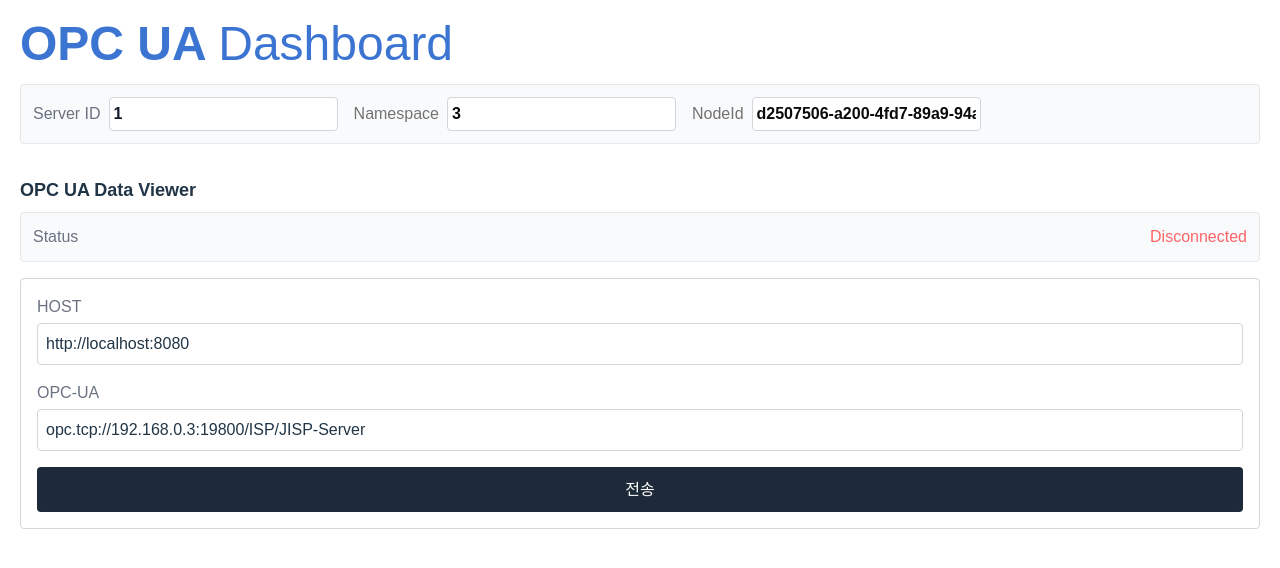
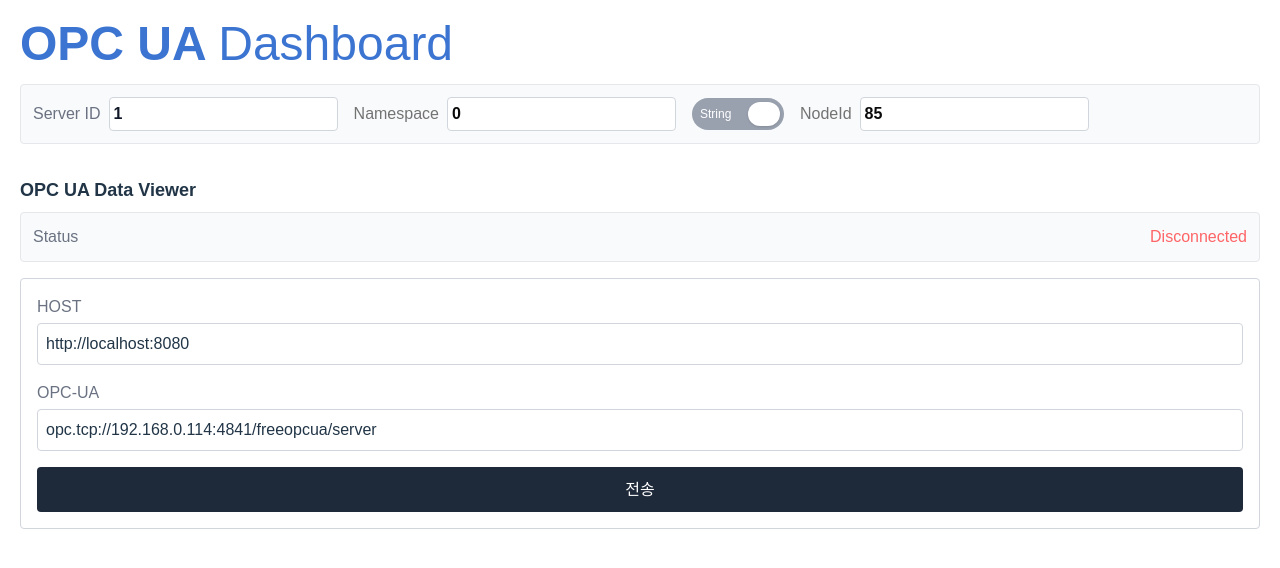
Before and after one commit to emalron/opcdashboard, a React (Vite) app: page / in a window 1280 px wide. Shown: the top 568 px of the page. Built offline with nearby package versions, Linux system fonts and the light colour scheme; a web font is replaced by a local one.

Commit message:
fixed for string Nodeid

```diff
--- a/src/App.jsx
+++ b/src/App.jsx
@@ -1,11 +1,10 @@
 import React, { useState } from "react";
 import "./App.css";
 import OpcUaDataViewer from "./components/OpcUaDataViewer";
+import OpcRootNodeForm from "./components/OpcRootNodeForm";
+import { OpcProvider } from "./components/OpcContext";
 
 function App() {
-  const [serverId, setServerId] = useState(1);
-  const [namespace, setNamespace] = useState(3);
-  const [nodeId, setNodeId] = useState('d2507506-a200-4fd7-89a9-94a156ba1584');
 
   return (
     <div className="App">
@@ -13,38 +12,10 @@ function App() {
         OPC UA <span className="text-5xl font-thin">Dashboard</span>
       </h1>
       <div>
-        <div className="flex items-center p-3 bg-gray-50 rounded-sm border border-gray-200 gap-4 flex-wrap">
-          <label className="flex gap-2 items-center">
-            <span className="text-base text-gray-500 font-light">Server ID</span>
-            <input
-              type="number"
-              className="text-gray-900 font-semibold border border-gray-300 p-1 rounded-sm bg-white"
-              value={serverId}
-              onChange={(e) => setServerId(Number(e.target.value))}
-              min="1"
-            />
-          </label>
-          <label className="flex gap-2 items-center">
-            <span className="text-neutral-500 font-light">Namespace</span>
-            <input
-              type="number"
-              className="bg-white text-neutral-950 font-semibold border border-gray-300 p-1 focus:outline-none focus:ring-blue-500 focus:border-blue-500 rounded-sm"
-              value={namespace}
-              onChange={(e) => setNamespace(Number(e.target.value))}
-              min="0"
-            />
-          </label>
-          <label className="flex gap-2 items-center">
-            <span className="text-neutral-500 font-light">NodeId</span>
-            <input
-              type="text"
-              className="bg-white text-neutral-950 font-semibold border border-gray-300 p-1 focus:outline-none focus:ring-blue-500 focus:border-blue-500 rounded-sm"
-              value={nodeId}
-              onChange={(e) => setNodeId(e.target.value)}
-            />
-          </label>
-        </div>
-        <OpcUaDataViewer serverId={serverId} namespace={namespace} nodeId={nodeId} />
+        <OpcProvider>
+          <OpcRootNodeForm />
+          <OpcUaDataViewer />
+        </OpcProvider>
       </div>
     </div>
   );
--- a/src/components/OpcConnector.jsx
+++ b/src/components/OpcConnector.jsx
@@ -1,7 +1,8 @@
 import React, { useState } from "react";
 
 const OpcConnector = ({ serverUrl, setServerUrl, setOpcConnected }) => {
-  const [opcUrl, setOpcUrl] = useState("opc.tcp://192.168.0.3:19800/ISP/JISP-Server");
+  // 예방진단 opc endpoint: opc.tcp://192.168.0.3:19800/ISP/JISP-Server
+  const [opcUrl, setOpcUrl] = useState("opc.tcp://192.168.0.114:4841/freeopcua/server");
   const [loading, setLoading] = useState(false);
   const [error, setError] = useState(false);
   const [response, setResponse] = useState("");
@@ -50,7 +51,7 @@ const OpcConnector = ({ serverUrl, setServerUrl, setOpcConnected }) => {
         </div>
         <div className="mb-4">
           <label className="block text-base text-gray-500 font-light mb-1">OPC-UA</label>
-          <input type="text" value="opc.tcp://192.168.0.3:19800/ISP/JISP-Server" onChange={(e) => setOpcUrl(e.target.value)} className="w-full p-2 border rounded-sm border-gray-300" required />
+          <input type="text" value={opcUrl} onChange={(e) => setOpcUrl(e.target.value)} className="w-full p-2 border rounded-sm border-gray-300" required />
         </div>
         <button type="submit" disabled={loading} className="w-full bg-gray-800! text-white p-2 rounded-sm! hover:bg-blue-600! disabled:bg-gray-400!">
           {loading ? "전송 중..." : "전송"}
--- /dev/null
+++ b/src/components/OpcContext.jsx
@@ -0,0 +1,51 @@
+import React, { createContext, useState, useContext, useMemo } from 'react';
+
+const OpcContext = createContext(null);
+
+export function OpcProvider({ children }) {
+    // 모든 OPC UA 파라미터 상태 관리
+    const [isNumber, setIsNumber] = useState(false);
+    const [namespace, setNamespace] = useState(0);
+    const [nodeId, setNodeId] = useState('85');
+    const [serverId, setServerId] = useState(1);
+
+    // 타입 값 계산 ('s' = String, 'i' = Number)
+    const typeValue = isNumber ? 'i' : 's';
+
+    const formattedNodeId = nodeId ?
+        `ns=${namespace};${typeValue}=${nodeId}` :
+        '';
+
+    // 성능 최적화를 위한 Context 값 메모이제이션
+    const value = useMemo(() => ({
+        // 상태값
+        serverId,
+        namespace,
+        nodeId,
+        isNumber,
+        typeValue,
+        formattedNodeId,
+
+        setServerId,
+        setNamespace,
+        setNodeId,
+        setIsNumber,
+        toggleType: () => setIsNumber(prev => !prev)
+    }), [serverId, namespace, nodeId, isNumber]);
+
+    return (
+        <OpcContext.Provider value={value}>
+            {children}
+        </OpcContext.Provider>
+    );
+}
+
+export function useOpc() {
+    const context = useContext(OpcContext);
+
+    if(context === undefined || context === null) {
+        throw new Error('useOpc must be used within an OpcProvider');
+    }
+
+    return context;
+}
--- /dev/null
+++ b/src/components/OpcRootNodeForm.jsx
@@ -0,0 +1,57 @@
+import React, {useState} from 'react';
+import { OpcProvider, useOpc } from './OpcContext';
+import OpcTypeToggle from './OpcTypeToggle';
+
+const NodeIdDisplay = () => {
+    const { formattedNodeId } = useOpc();
+
+    return (
+        <div className='p-4 bg-white border border-gray-200 rounded-md'>
+            <h2 className='text-lg font-medium mb-3'>Root Node</h2>
+            <div className='mb-4 p-3 bg-gray-50 rounded border border-gray-300'>
+                <span className='font-mono'>{formattedNodeId || 'enter root node id'}</span>
+            </div>
+            <div className='text-sm text-gray-600 mb-2'>
+                Format: <code className='bg-gray-100 px-1 py-0.5 rounded'>ns={namespace};{type}={nodeId}</code>
+            </div>
+        </div>
+    );
+};
+
+const OpcRootNodeForm = () => {
+    const { serverId, setServerId, namespace, setNamespace, nodeId, setNodeId } = useOpc();
+
+    return (
+        <div className="flex items-center p-3 bg-gray-50 rounded-sm border border-gray-200 gap-4 flex-wrap">
+            <label className="flex gap-2 items-center">
+                <span className="text-base text-gray-500 font-light">Server ID</span>
+                <input
+                    type="number"
+                    className="text-gray-900 font-semibold border border-gray-300 p-1 rounded-sm bg-white"
+                    value={serverId}
+                    onChange={(e) => setServerId(Number(e.target.value))}
+                    min="1"/>
+            </label>
+            <label className="flex gap-2 items-center">
+                <span className="text-neutral-500 font-light">Namespace</span>
+                <input
+                    type="number"
+                    className="bg-white text-neutral-950 font-semibold border border-gray-300 p-1 focus:outline-none focus:ring-blue-500 focus:border-blue-500 rounded-sm"
+                    value={namespace}
+                    onChange={(e) => setNamespace(Number(e.target.value))}
+                    min="0"/>
+            </label>
+            <OpcTypeToggle />
+            <label className="flex gap-2 items-center">
+                <span className="text-neutral-500 font-light">NodeId</span>
+                <input
+                    type="text"
+                    className="bg-white text-neutral-950 font-semibold border border-gray-300 p-1 focus:outline-none focus:ring-blue-500 focus:border-blue-500 rounded-sm"
+                    value={nodeId}
+                    onChange={(e) => setNodeId(e.target.value)}/>
+            </label>
+        </div>
+    );
+}
+
+export default OpcRootNodeForm;
--- /dev/null
+++ b/src/components/OpcTypeToggle.jsx
@@ -0,0 +1,26 @@
+import React from "react";
+import { useOpc } from "./OpcContext";
+
+function OpcTypeToggle() {
+    const { isNumber, setIsNumber } = useOpc();
+
+    return (
+    <label className="flex gap-2 items-center">
+        <div
+            className="text-neutral-500 font-center cursor-pointer"
+            onClick={() => setIsNumber(!isNumber)}>
+            <div className={`relative w-23 h-8 rounded-full transition-all duration-200
+                ${isNumber ? 'bg-blue-500' : 'bg-gray-400'}`}>
+                <div className={`absolute top-1 h-6 w-8 bg-white rounded-full transition-all duration-200 shadow
+                    ${isNumber ? 'left-1' : 'left-14'}`} />
+                <div className="absolute inset-0 flex items-center justify-between px-2 text-xs text-white font-medium">
+                    <span className={`${isNumber ? 'opacity-0' : 'opacity-100'} transition-opacity duration-200`}>String</span>
+                    <span className={`${isNumber ? 'opacity-100' : 'opacity-0'} transition-opacity duration-200`}>Number</span>
+                </div>
+            </div>
+        </div>
+    </label>
+    )
+}
+
+export default React.memo(OpcTypeToggle);
--- a/src/components/OpcUaBrowser.jsx
+++ b/src/components/OpcUaBrowser.jsx
@@ -1,5 +1,6 @@
 import React, {useState, useEffect} from 'react';
 import { ChevronRight, ChevronDown, Box, Tag, Database, Grid, Layers, Server, RotateCw, Cable } from 'lucide-react';
+import { useOpc } from './OpcContext';
 
 const nodeIcons = {
     Object: <Box className="text-blue-600" size={18} />,
@@ -21,7 +22,7 @@ const TreeNode = ({namespace, node, fetchChildren, serverUrl}) => {
         if(!isExpanded && children.length == 0) {
             setLoading(true);
             try {
-                const childrenNodes = await fetchChildren(namespace, node.identifier);
+                const childrenNodes = await fetchChildren(namespace, node.identifier, node.idType);
                 setChildren(childrenNodes.children);
                 console.log(childrenNodes)
             } catch(error) {
@@ -37,9 +38,9 @@ const TreeNode = ({namespace, node, fetchChildren, serverUrl}) => {
         return nodeIcons[node.nodeClass] || <Box size={18} />;
     };
 
-    const sendNodeToApi = (namespace, identifier) => {
+    const sendNodeToApi = (namespace, identifier, type) => {
         console.log(serverUrl)
-        fetch(`${serverUrl}/traverse/${namespace}/${identifier}`)
+        fetch(`${serverUrl}/traverse/${namespace}/${type}/${identifier}`)
     }
 
     return (
@@ -59,14 +60,14 @@ const TreeNode = ({namespace, node, fetchChildren, serverUrl}) => {
                 <span className="mr-2">{getNodeIcon()}</span>
                 <span className="font-medium">{node.name}</span>
                 <span className="ml-2 text-xs text-gray-500">
-                    ({node.nodeClass}, NS: {node.namespaceIndex}, identifier: {node.identifier})
+                    ({node.nodeClass}, NS: {node.namespaceIndex}, identifier: {node.idType}={node.identifier})
                 </span>
                 {
                     node.hasChildren && (
                         <Cable className="ml-2 hover:text-red-700" size={16}
                             onClick={(e) => {
                                 e.stopPropagation();
-                                sendNodeToApi(node.namespaceIndex, node.identifier);
+                                sendNodeToApi(node.namespaceIndex, node.identifier, node.idType);
                             }}
                         />
                 )}
@@ -90,13 +91,15 @@ const TreeNode = ({namespace, node, fetchChildren, serverUrl}) => {
     )
 }
 
-const OpcUaBrowser = ({serverUrl, namespace, nodeId}) => {
+const OpcUaBrowser = ({serverUrl}) => {
     const [rootNode, setRootNode] = useState(null);
     const [loading, setLoading] = useState(false);
     const [error, setError] = useState(null);
+    const {namespace, nodeId, typeValue} = useOpc();
+
     const fetchRootNode = async () => {
         try {
-            const response = await fetch(`${serverUrl}/browse/${namespace}/${nodeId}`);
+            const response = await fetch(`${serverUrl}/browse/${namespace}/${typeValue}/${nodeId}`);
             if (!response.ok) throw new Error('Failed to load root');
 
             let data;
@@ -120,10 +123,10 @@ const OpcUaBrowser = ({serverUrl, namespace, nodeId}) => {
         fetchRootNode();
     }, []);
 
-    const fetchChildren = async (ns, nodeId) => {
+    const fetchChildren = async (ns, nodeId, idType) => {
         console.log(`fetchChildren: ${nodeId}`)
         console.log(`serverUrl: ${serverUrl}`)
-        return await fetch(`${serverUrl}/browse/${ns}/${nodeId}`)
+        return await fetch(`${serverUrl}/browse/${ns}/${idType}/${nodeId}`)
                         .then(response => {
                             if(!response.ok) throw new Error('Failed to load children')
                             return response.json();
--- a/src/components/OpcUaDataViewer.jsx
+++ b/src/components/OpcUaDataViewer.jsx
@@ -4,8 +4,10 @@ import { Client } from "@stomp/stompjs";
 import OpcUaBrowser from "./OpcUaBrowser";
 import OpcConnector from "./OpcConnector";
 import OpcNodeValue from "./OpcNodeValue";
+import { useOpc } from "./OpcContext";
 
-const OpcUaDataViewer = ({ serverId, namespace, nodeId }) => {
+const OpcUaDataViewer = () => {
+  const { serverId, namespace, nodeId, typeValue } = useOpc();
   const [serverUrl, setServerUrl] = useState("http://localhost:8080");
   const [connected, setConnected] = useState(false);
   const [opcConnected, setOpcConnected] = useState(false);
@@ -89,7 +91,7 @@ const OpcUaDataViewer = ({ serverId, namespace, nodeId }) => {
       <div></div>
       {connected && opcConnected ? (
         <>
-          <OpcUaBrowser serverUrl={serverUrl} namespace={namespace} nodeId={nodeId} />
+          <OpcUaBrowser serverUrl={serverUrl} />
           <OpcNodeValue nodeValues={nodeValues} />
         </>
       ) : (
```
